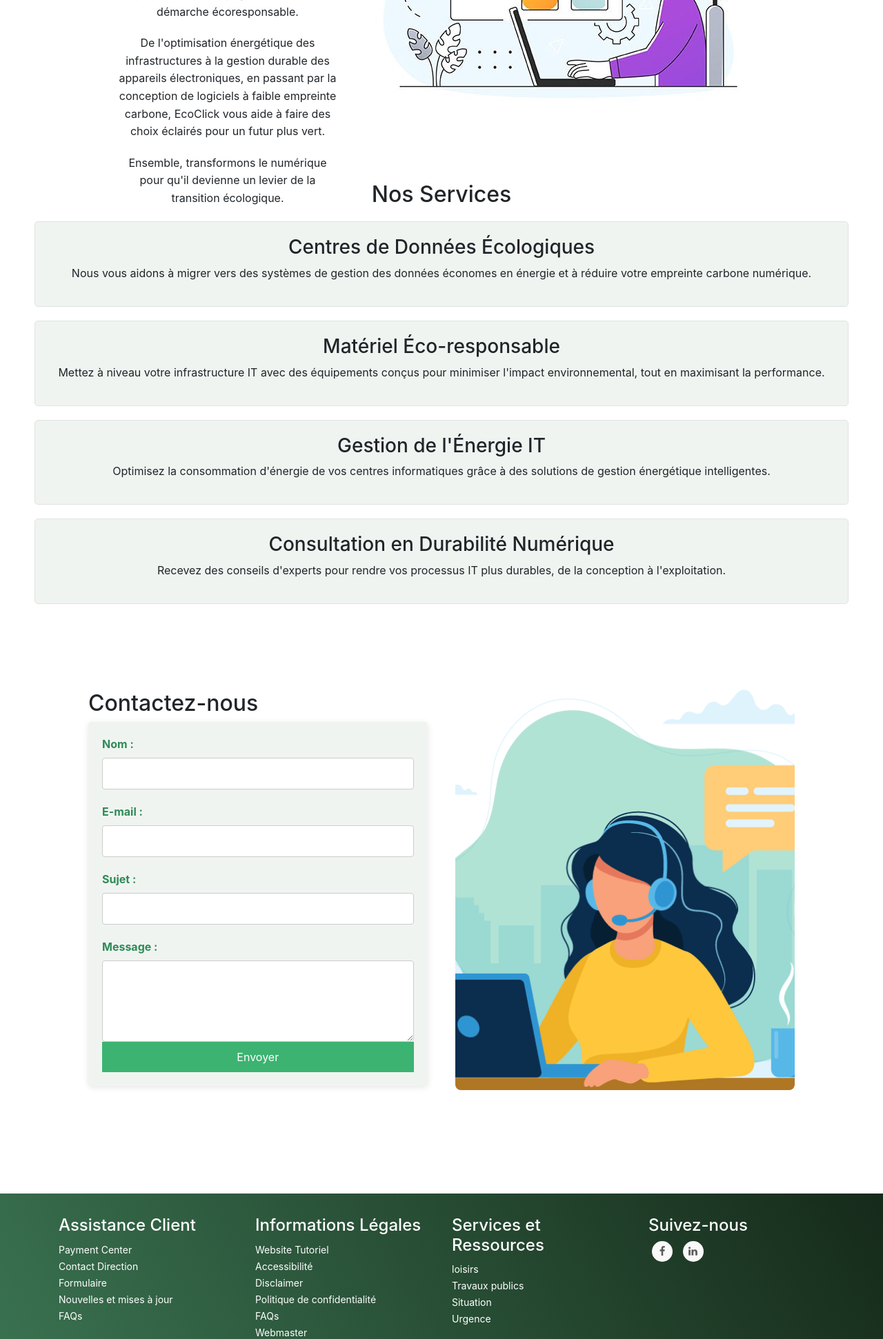
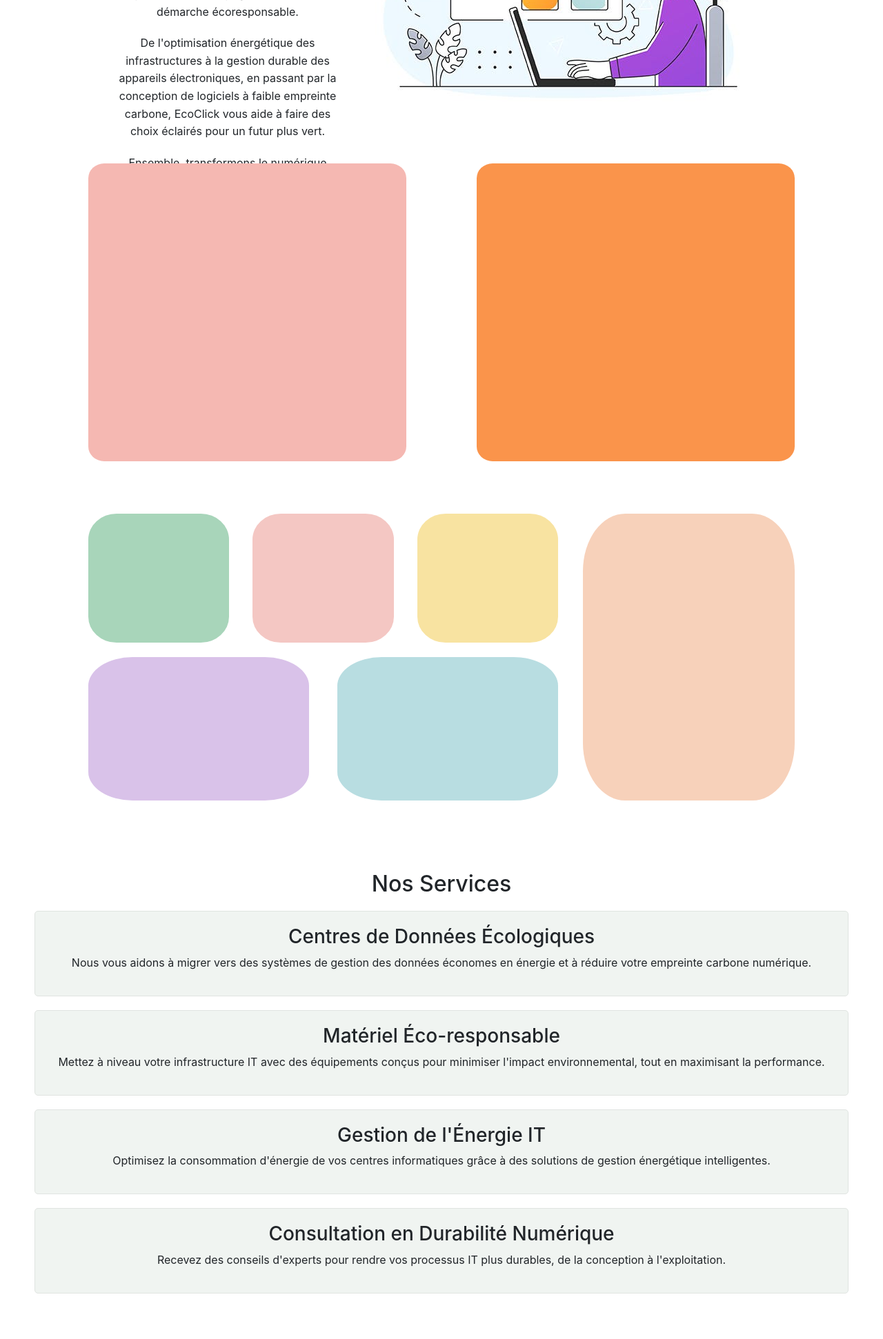
Before and after one commit to yukooome/Projet-Hackaton, a PHP site: page / in a window 1280 px wide. Shown: the part 1003-2945 px from the top of the page at 69% size. Run offline with PHP 8.4, Linux system fonts and the light colour scheme.

Commit message:
ajout section

```diff
--- a/accueil.css
+++ b/accueil.css
@@ -148,6 +148,137 @@ header {
 
 
 
+
+/* projet-all */
+.projet-all{
+    width: 100%;
+    height: 60vh;
+    /* background-color: #007bb7; */
+    display: flex;
+    align-items: center ;
+    justify-content: center;
+}
+
+.box{
+    width: 80%;
+    height: 90%;
+    /* background-color: #44dd68; */
+    display: flex;
+    justify-content: space-between;
+}
+
+.box-arbre{
+    width: 45%;
+    height: 100%;
+    background-color: #f5b8b2;
+    border-radius: 5%;
+}
+
+.box-game{
+    width: 45%;
+    height: 100%;
+    background-color: #FA944B;
+    border-radius: 5%;
+}
+
+
+
+
+
+
+
+/* api-info */
+.api-info{
+    width: 100%;
+    height: 65vh;
+    /* background-color: #007bb7; */
+    display: flex;
+    align-items: center;
+    justify-content: center;
+}
+
+.container-api{
+    height: 80%;
+    width: 80%;
+    /* background-color: #FA944B; */
+    display: flex;
+
+}
+
+.gauche{
+    height: 100%;
+    width: 70%;
+    /* background-color: #3cb371; */
+    display: flex;
+    flex-direction: column;
+
+}
+
+.droite{
+    height: 100%;
+    width: 30%;
+    background-color: #F7D1BA;
+    border-radius: 20%;
+
+}
+
+.gch-top{
+    height: 50%;
+    width: 95%;
+    /* background-color: #1a91b9; */
+    display: flex;
+    justify-content: space-between;
+
+}
+
+.gch-top-1{
+    height: 90%;
+    width: 30%;
+    background-color: #A8D5BA;
+    border-radius: 20%;
+}
+
+.gch-top-2{
+    height: 90%;
+    width: 30%;
+    background-color: #F4C7C3;
+    border-radius: 20%;
+}
+
+.gch-top-3{
+    height: 90%;
+    width: 30%;
+    background-color: #F8E3A1;
+    border-radius: 20%;
+}
+
+.gch-bottom{
+    height: 50%;
+    width: 95%;
+    /* background-color: #1fb91a; */
+    display: flex;
+    justify-content: space-between;
+}
+
+.gch-bottom-1{
+    height: 100%;
+    width: 47%;
+    background-color: #D9C2E9;
+    border-radius: 20%;
+}
+
+.gch-bottom-2{
+    height: 100%;
+    width: 47%;
+    background-color: #B8DDE1;
+    border-radius: 20%;
+}
+
+
+
+
+
+
 /* section service */
 .services {
     padding: 50px;
@@ -167,12 +298,16 @@ header {
 
 
     /* Section contact */
+    .contact{
+        /* background-color: #007bb7; */
+        height: 50vh;
+    }
     .formulaire {
         display: flex;
         /* background-color: #007bb7; */
         align-items: center;
         justify-content: center;
-        padding: 50px 0;
+        /* padding: 50px 0; */
     }
 
     .for-for {
@@ -180,15 +315,14 @@ header {
         display: flex;
         justify-content: space-between;
         align-items: center;
-        gap: 30px; /* Ajoute un espace de 30px entre l'image et le formulaire */
+        /* gap: 30px; */
     }
 
     /* Formulaire et image auront la même taille */
     .formu, .for-for img {
-        width: 48%; /* Formulaire et image prennent chacun 48% pour laisser de la place au gap */
+        width: 48%;
     }
 
-    /* Ajuster l'image pour qu'elle prenne toute la place sans déformation */
     .for-for img {
         height: 585px;
         object-fit: cover; /* Ajuste l'image pour qu'elle couvre le conteneur sans se déformer */
@@ -202,7 +336,7 @@ header {
         padding: 20px;
         border-radius: 5px;
         box-shadow: 0 2px 10px rgba(0, 0, 0, 0.1);
-        height: 100%; /* Prendre toute la hauteur disponible */
+        height: 80%; /* Prendre toute la hauteur disponible */
     }
 
     label {
--- a/index.html
+++ b/index.html
@@ -57,6 +57,39 @@
         </div>
     </section>
 
+    <section class="projet-all">
+      <div class="box">
+        <div class="box-arbre"></div>
+        <div class="box-game"></div>
+
+      </div>
+
+    </section>
+
+    <section class="api-info">
+      <div class="container-api">
+        <div class="gauche">
+          <div class="gch-top">
+            <div class="gch-top-1"></div>
+            <div class="gch-top-2"></div>
+            <div class="gch-top-3"></div>
+
+          </div>
+          <div class="gch-bottom">
+            <div class="gch-bottom-1"></div>
+            <div class="gch-bottom-2"></div>
+
+          </div>
+
+        </div>
+        <div class="droite">
+
+        </div>
+
+      </div>
+
+    </section>
+
 
 
     <section id="services" class="services">
@@ -81,10 +114,7 @@
 
 
     <section id="contact" class="contact">
-
-
-
-        <section class="formulaire">
+        <div class="formulaire">
             <div class="for-for">
                 <div class="formu">
                     <h2>Contactez-nous</h2>
```
